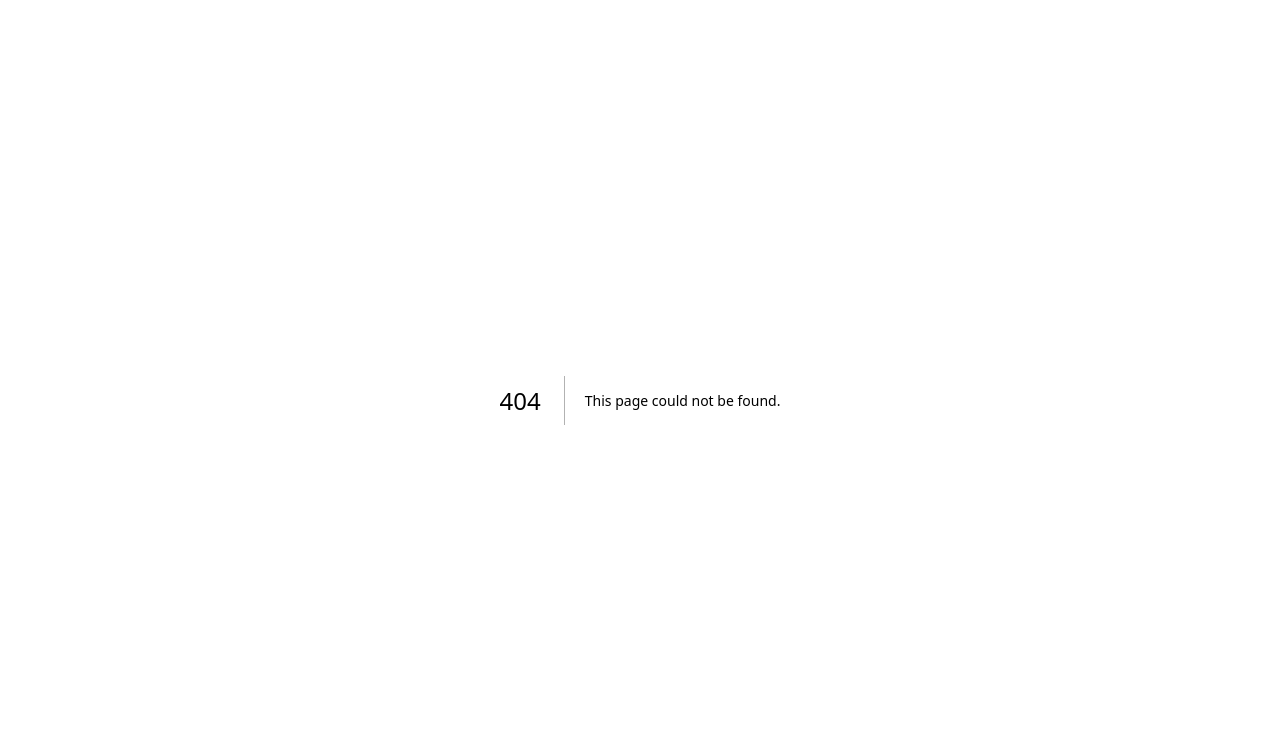
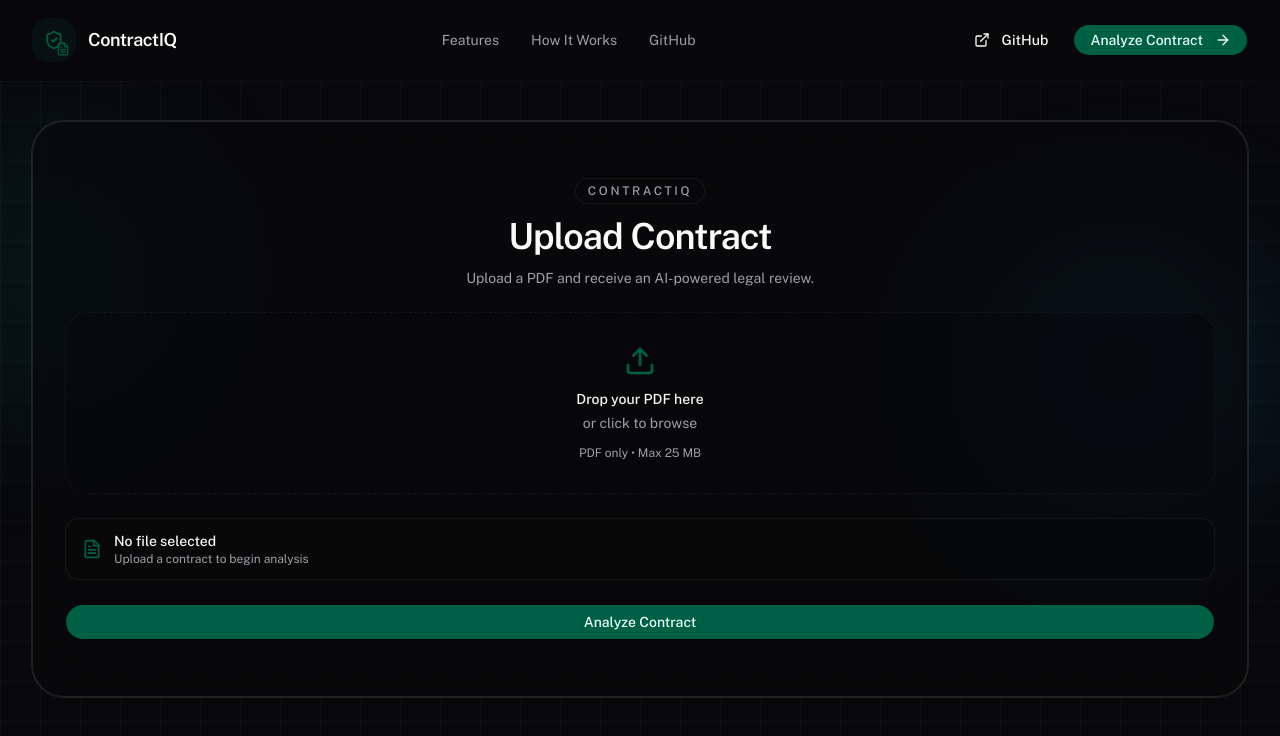
Before and after one commit to 0xashishtiwari/contractiq, a Next.js app: page /dashboard/upload in a window 1280 px wide. Before the commit this address had no page. Shown: the top 736 px of the page. Built offline with nearby package versions, Linux system fonts and the light colour scheme; no server answers.

Commit message:
added:contract_schema_and_upload_ui

```diff
--- /dev/null
+++ b/app/(protected)/dashboard/upload/page.tsx
@@ -0,0 +1,84 @@
+"use client";
+
+import { Upload, FileText } from "lucide-react";
+import { Card, CardContent } from "@/components/ui/card";
+import { Button } from "@/components/ui/button";
+import Navbar from "@/components/landing/navbar";
+
+const ContractUploadPage = () => {
+  return (
+    <>
+      <Navbar />
+
+      <section className="relative overflow-hidden py-10">
+        <div className="pointer-events-none absolute inset-0 opacity-40 hero-grid" />
+        <div className="pointer-events-none absolute -left-24 top-12 h-72 w-72 rounded-full bg-primary/15 blur-3xl" />
+        <div className="pointer-events-none absolute right-0 top-32 h-80 w-80 rounded-full bg-sky-500/10 blur-3xl" />
+
+        <div className="section-container relative max-w-2xl">
+          <Card className="glass-card glow-border overflow-hidden rounded-[2rem] border-border/60 bg-background/75">
+            <CardContent className="p-6 md:p-8">
+              <div className="space-y-6">
+                <div className="text-center">
+                  <div className="mb-3 inline-flex items-center gap-2 rounded-full border border-border/60 bg-background/70 px-3 py-1 text-xs font-medium uppercase tracking-[0.22em] text-muted-foreground backdrop-blur-xl">
+                    ContractIQ
+                  </div>
+
+                  <h1 className="text-2xl font-semibold tracking-tight md:text-4xl">
+                    Upload Contract
+                  </h1>
+
+                  <p className="mt-3 text-sm text-muted-foreground">
+                    Upload a PDF and receive an AI-powered legal review.
+                  </p>
+                </div>
+
+                <label className="group flex cursor-pointer flex-col items-center justify-center rounded-[1.5rem] border border-dashed border-border/60 bg-background/50 p-8 text-center transition-all hover:bg-background/70">
+                  <Upload className="mb-3 size-8 text-primary" />
+
+                  <p className="font-medium text-foreground">
+                    Drop your PDF here
+                  </p>
+
+                  <p className="mt-1 text-sm text-muted-foreground">
+                    or click to browse
+                  </p>
+
+                  <p className="mt-3 text-xs text-muted-foreground">
+                    PDF only • Max 25 MB
+                  </p>
+
+                  <input
+                    type="file"
+                    accept=".pdf"
+                    className="hidden"
+                  />
+                </label>
+
+                <div className="flex items-center gap-3 rounded-xl border border-border/60 bg-background/70 px-4 py-3">
+                  <FileText className="size-5 text-primary" />
+
+                  <div className="flex-1">
+                    <p className="text-sm font-medium">
+                      No file selected
+                    </p>
+
+                    <p className="text-xs text-muted-foreground">
+                      Upload a contract to begin analysis
+                    </p>
+                  </div>
+                </div>
+
+                <Button className="w-full rounded-full">
+                  Analyze Contract
+                </Button>
+              </div>
+            </CardContent>
+          </Card>
+        </div>
+      </section>
+    </>
+  );
+};
+
+export default ContractUploadPage;
--- a/components/landing/hero.tsx
+++ b/components/landing/hero.tsx
@@ -31,7 +31,7 @@ const fadeUp = {
 
 export default function Hero() {
   return (
-    <section id="top" className="section-padding relative overflow-hidden pt-10 md:pt-20">
+    <section id="top" className="section-padding relative overflow-hidden pt-0 md:pt-4">
       <div className="pointer-events-none absolute inset-0 opacity-40 hero-grid" />
       <div className="pointer-events-none absolute -left-24 top-12 h-72 w-72 rounded-full bg-primary/15 blur-3xl" />
       <div className="pointer-events-none absolute right-0 top-32 h-80 w-80 rounded-full bg-sky-500/10 blur-3xl" />
@@ -44,7 +44,7 @@ export default function Hero() {
           className="grid items-center gap-12 lg:grid-cols-[1.05fr_0.95fr] lg:gap-16"
         >
           <motion.div variants={fadeUp} className="max-w-2xl">
-            <div className="mb-6 inline-flex items-center gap-2 rounded-full border border-border/60 bg-background/70 px-4 py-2 text-xs font-medium uppercase tracking-[0.22em] text-muted-foreground shadow-sm backdrop-blur-xl">
+            <div className="mb-6 inline-flex items-center gap-2 rounded-full border border-border/60 bg-background/70 px-4 py-0 text-xs font-medium uppercase tracking-[0.22em] text-muted-foreground shadow-sm backdrop-blur-xl">
               Durable AI workflows for legal teams
             </div>
             <h1 className="max-w-xl text-4xl font-semibold tracking-tight text-foreground md:text-6xl lg:text-7xl">
```
Also changed, not shown: 2 other files (tests, documents, lock files or other folders).
